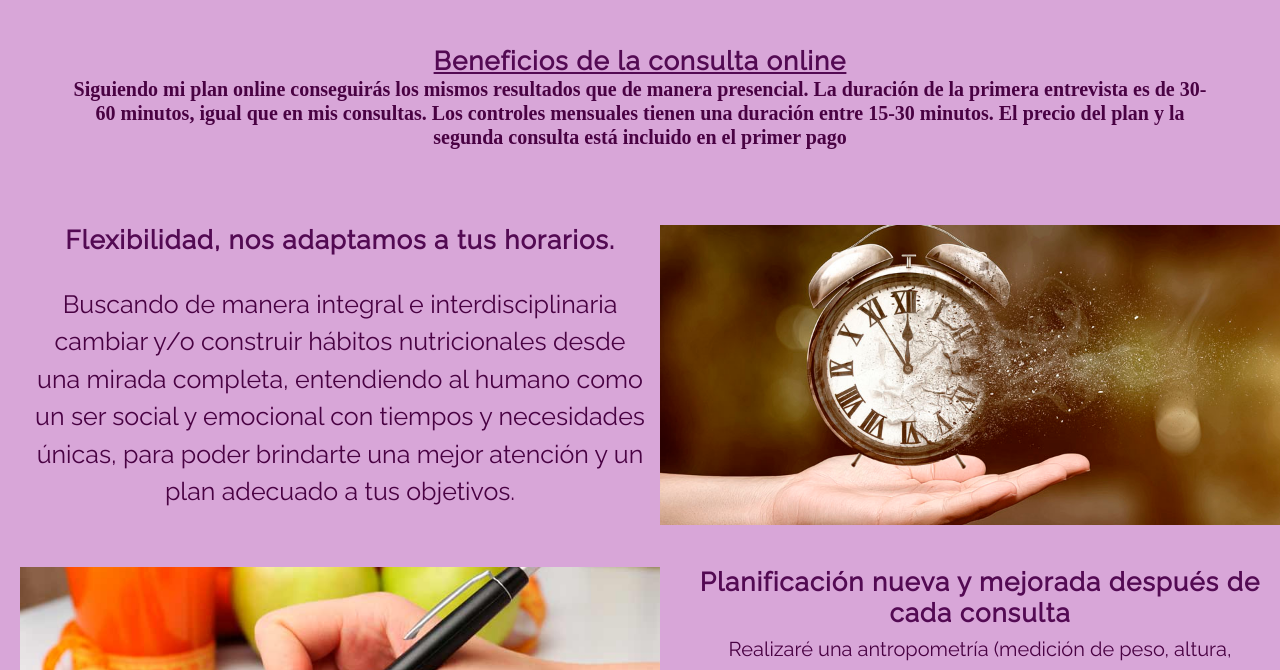
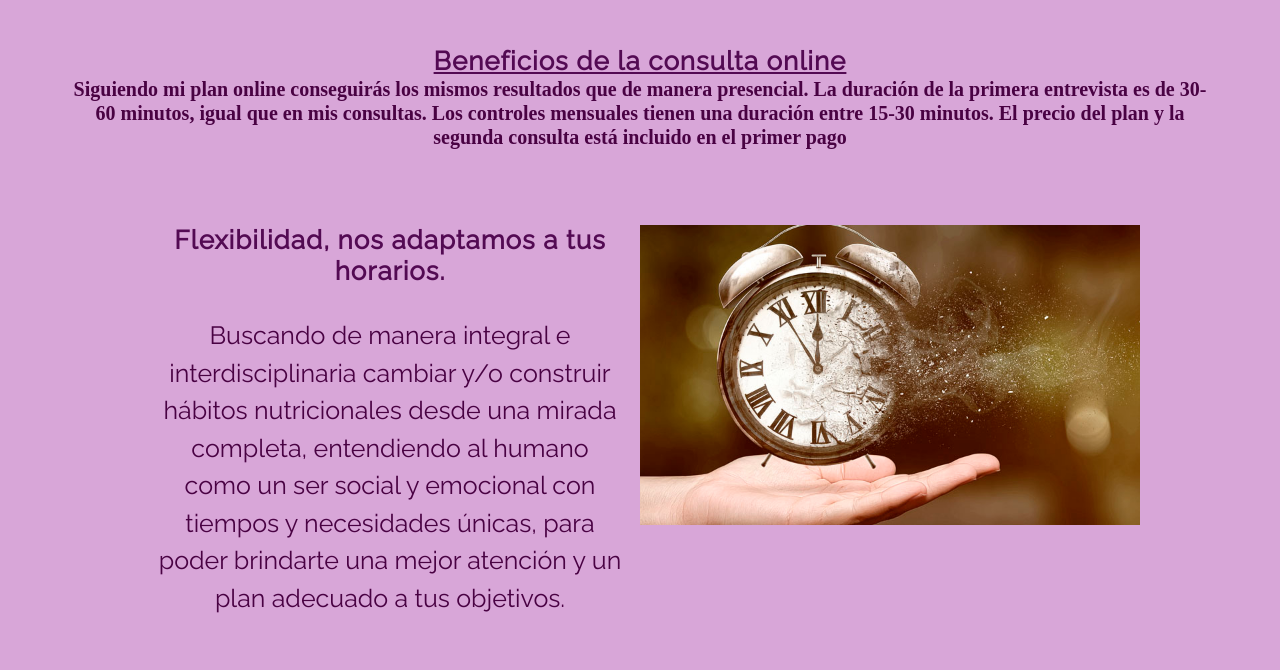
Before and after one commit to efacello/Pf-Facello, a website: page pages/turnos.html in a window 1280 px wide. Shown: the part 68-738 px from the top of the page. Drawn offline with nearby package versions, Linux system fonts and the light colour scheme; files that its build step writes are made by us from their sources; files whose address does not match are found by name.

Commit message:
ultimando detalles

```diff
--- a/scss/_form.scss
+++ b/scss/_form.scss
@@ -1,5 +1,6 @@
 .formulario {
 	max-width: 1170px;
+	min-width: 320;
 	margin-left: auto;
 	margin-right: auto;
 	padding: 1.5em;
--- a/scss/_info.scss
+++ b/scss/_info.scss
@@ -1,6 +1,8 @@
 @media (min-width: 700px) {
     .container-fluid {
-		margin: 20px;
+		max-width: 1000px;
+		min-width: 320px;
+		margin: 20px auto;
 	}
 	.container-faq {
 		.title-faq {
```
Also changed, not shown: pages/turnos.html (+1 -0 lines), scss/style.css, 1 other file.
